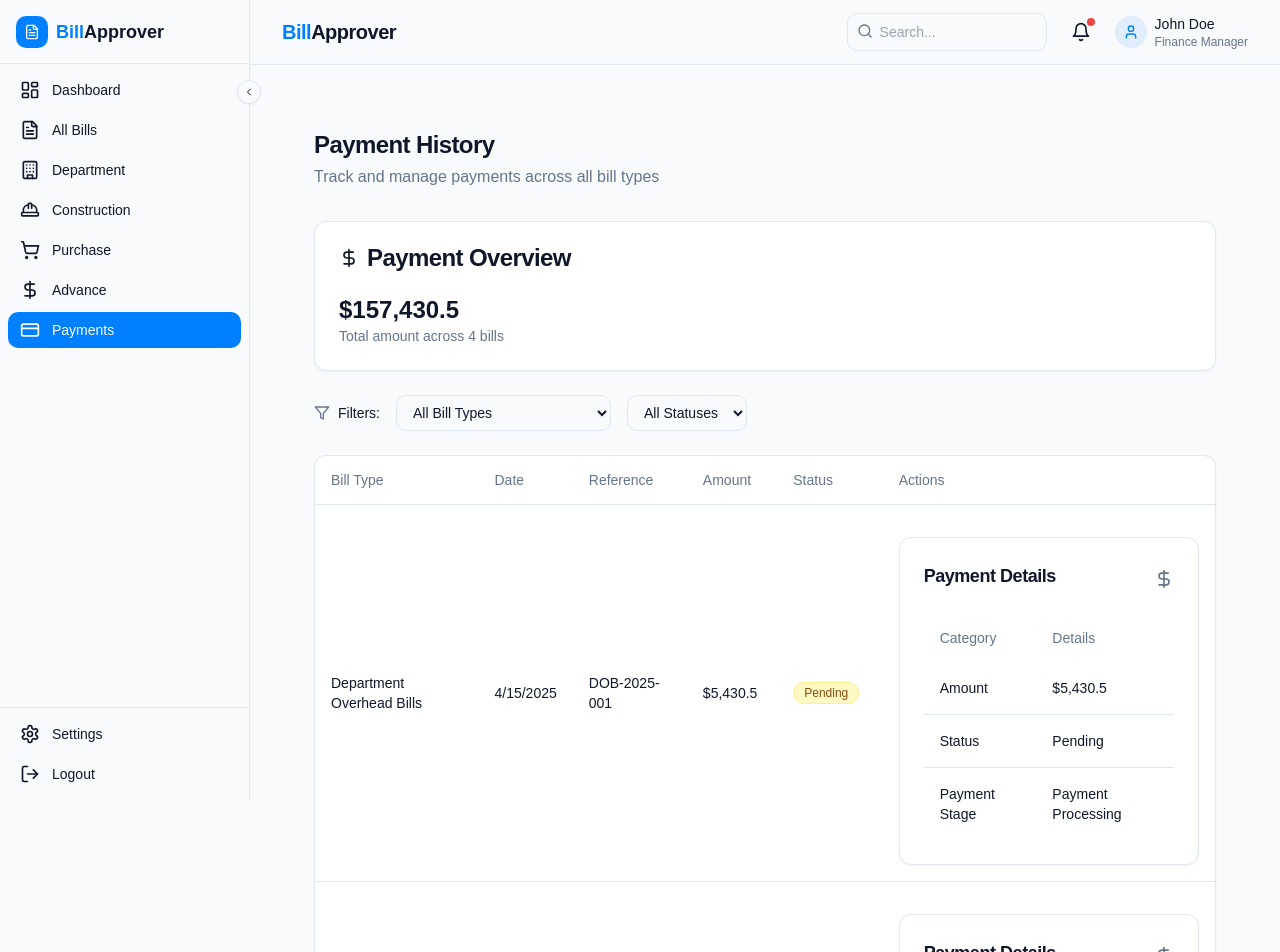
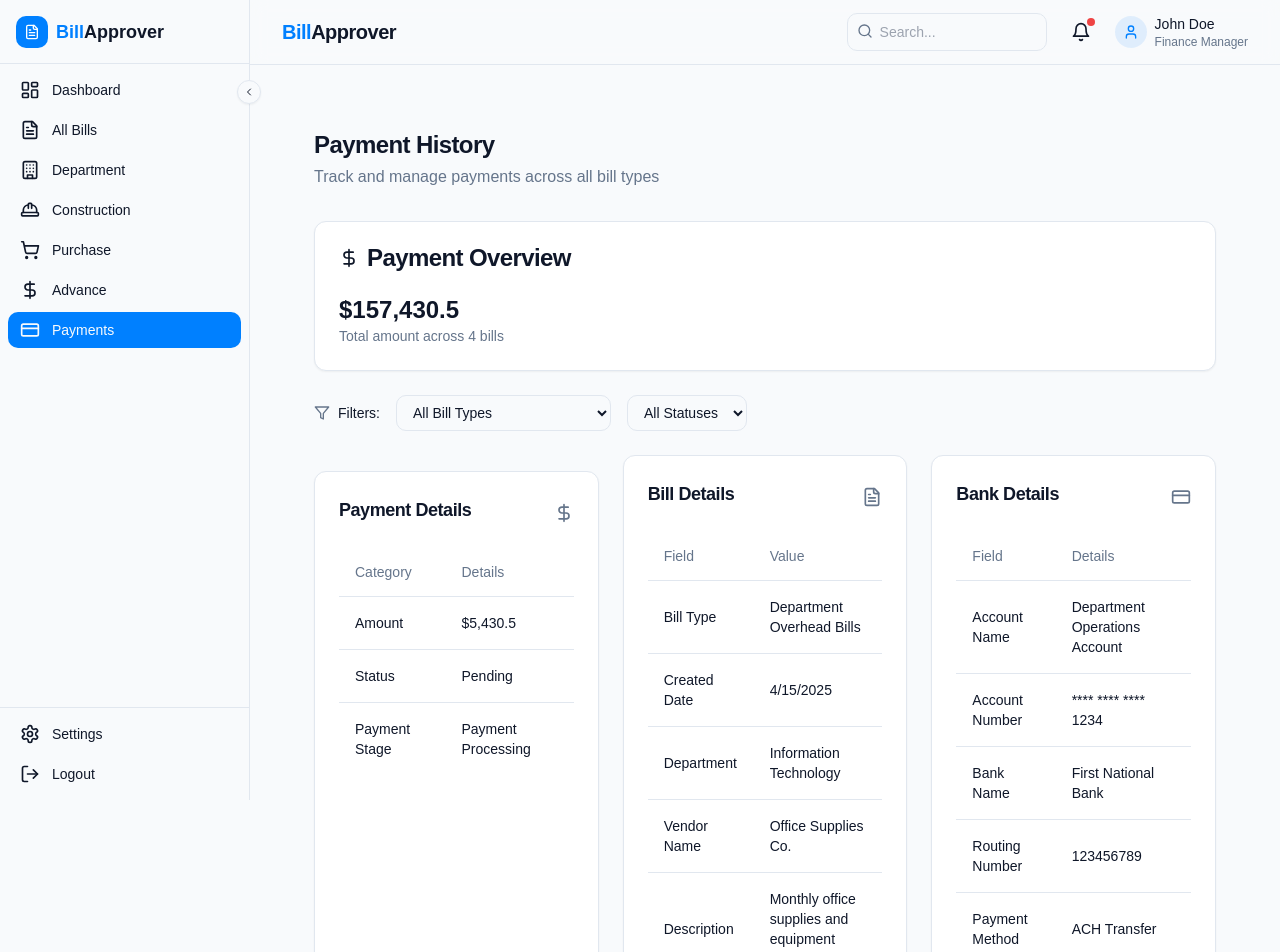
Before and after one commit to thevishaljaiswal/bill-approver-haven, a React (Vite) app: page /payments in a window 1280 px wide. Shown: the top 952 px of the page. Built offline with nearby package versions, Linux system fonts and the light colour scheme.

Commit message:
Add bill and bank details to Payments
Display bill and bank details in a card format on the Payments tab, similar to the existing Payment Details card.

```diff
--- /dev/null
+++ b/src/components/payments/BankDetailsCard.tsx
@@ -0,0 +1,113 @@
+import React from 'react';
+import {
+  Bill,
+  BillType,
+  DepartmentOverheadBill,
+  ConstructionContractBill,
+  PurchaseBill,
+  AdvanceRequestBill
+} from '@/context/BillContext';
+import { Card, CardContent, CardHeader, CardTitle } from '@/components/ui/card';
+import { Table, TableBody, TableCell, TableHead, TableHeader, TableRow } from '@/components/ui/table';
+import { CreditCard } from 'lucide-react';
+
+interface BankDetailsCardProps {
+  bill: Bill;
+}
+
+const BankDetailsCard: React.FC<BankDetailsCardProps> = ({ bill }) => {
+  const getBankDetails = () => {
+    // Mock bank details based on bill type - in real app this would come from the bill data
+    switch (bill.type) {
+      case BillType.DEPARTMENT_OVERHEAD:
+        return {
+          accountName: 'Department Operations Account',
+          accountNumber: '**** **** **** 1234',
+          bankName: 'First National Bank',
+          routingNumber: '123456789',
+          paymentMethod: 'ACH Transfer'
+        };
+
+      case BillType.CONSTRUCTION_CONTRACT:
+        return {
+          accountName: 'Construction Projects Account',
+          accountNumber: '**** **** **** 5678',
+          bankName: 'Construction Finance Bank',
+          routingNumber: '987654321',
+          paymentMethod: 'Wire Transfer'
+        };
+
+      case BillType.PURCHASE:
+        return {
+          accountName: 'Vendor Payments Account',
+          accountNumber: '**** **** **** 9012',
+          bankName: 'Commercial Banking Corp',
+          routingNumber: '456789123',
+          paymentMethod: 'Check'
+        };
+
+      case BillType.ADVANCE_REQUEST:
+        return {
+          accountName: 'Employee Advance Account',
+          accountNumber: '**** **** **** 3456',
+          bankName: 'Payroll Services Bank',
+          routingNumber: '789123456',
+          paymentMethod: 'Direct Deposit'
+        };
+
+      default:
+        return {
+          accountName: 'General Account',
+          accountNumber: '**** **** **** 0000',
+          bankName: 'Default Bank',
+          routingNumber: '000000000',
+          paymentMethod: 'Transfer'
+        };
+    }
+  };
+
+  const bankDetails = getBankDetails();
+
+  return (
+    <Card>
+      <CardHeader className="flex flex-row items-center justify-between">
+        <CardTitle className="text-lg font-semibold">Bank Details</CardTitle>
+        <CreditCard className="h-5 w-5 text-muted-foreground" />
+      </CardHeader>
+      <CardContent>
+        <Table>
+          <TableHeader>
+            <TableRow>
+              <TableHead>Field</TableHead>
+              <TableHead>Details</TableHead>
+            </TableRow>
+          </TableHeader>
+          <TableBody>
+            <TableRow>
+              <TableCell className="font-medium">Account Name</TableCell>
+              <TableCell>{bankDetails.accountName}</TableCell>
+            </TableRow>
+            <TableRow>
+              <TableCell className="font-medium">Account Number</TableCell>
+              <TableCell>{bankDetails.accountNumber}</TableCell>
+            </TableRow>
+            <TableRow>
+              <TableCell className="font-medium">Bank Name</TableCell>
+              <TableCell>{bankDetails.bankName}</TableCell>
+            </TableRow>
+            <TableRow>
+              <TableCell className="font-medium">Routing Number</TableCell>
+              <TableCell>{bankDetails.routingNumber}</TableCell>
+            </TableRow>
+            <TableRow>
+              <TableCell className="font-medium">Payment Method</TableCell>
+              <TableCell>{bankDetails.paymentMethod}</TableCell>
+            </TableRow>
+          </TableBody>
+        </Table>
+      </CardContent>
+    </Card>
+  );
+};
+
+export default BankDetailsCard;
--- /dev/null
+++ b/src/components/payments/BillDetailsCard.tsx
@@ -0,0 +1,106 @@
+import React from 'react';
+import {
+  Bill,
+  BillType,
+  DepartmentOverheadBill,
+  ConstructionContractBill,
+  PurchaseBill,
+  AdvanceRequestBill
+} from '@/context/BillContext';
+import { Card, CardContent, CardHeader, CardTitle } from '@/components/ui/card';
+import { Table, TableBody, TableCell, TableHead, TableHeader, TableRow } from '@/components/ui/table';
+import { FileText } from 'lucide-react';
+
+interface BillDetailsCardProps {
+  bill: Bill;
+}
+
+const BillDetailsCard: React.FC<BillDetailsCardProps> = ({ bill }) => {
+  const getBillSpecificDetails = () => {
+    switch (bill.type) {
+      case BillType.DEPARTMENT_OVERHEAD:
+        const deptBill = bill as DepartmentOverheadBill;
+        return [
+          { label: 'Department', value: deptBill.department },
+          { label: 'Vendor Name', value: deptBill.vendorName },
+          { label: 'Description', value: deptBill.description },
+          { label: 'Bill Number', value: deptBill.billNumber },
+          { label: 'Due Date', value: deptBill.dueDate.toLocaleDateString() }
+        ];
+
+      case BillType.CONSTRUCTION_CONTRACT:
+        const constructionBill = bill as ConstructionContractBill;
+        return [
+          { label: 'Contractor', value: constructionBill.contractorName },
+          { label: 'Project', value: constructionBill.projectName },
+          { label: 'Bill Number', value: constructionBill.billNumber },
+          { label: 'Site Location', value: constructionBill.siteLocation },
+          { label: 'Work Order', value: constructionBill.workOrderNumber },
+          { label: 'Retention Amount', value: `$${constructionBill.retentionAmount.toLocaleString()}` }
+        ];
+
+      case BillType.PURCHASE:
+        const purchaseBill = bill as PurchaseBill;
+        return [
+          { label: 'Vendor', value: purchaseBill.vendorName },
+          { label: 'PO Number', value: purchaseBill.poNumber },
+          { label: 'Item Description', value: purchaseBill.itemDescription },
+          { label: 'Quantity', value: purchaseBill.quantity.toString() },
+          { label: 'Unit Price', value: `$${purchaseBill.unitPrice.toLocaleString()}` },
+          { label: 'GRN Number', value: purchaseBill.grnNumber }
+        ];
+
+      case BillType.ADVANCE_REQUEST:
+        const advanceBill = bill as AdvanceRequestBill;
+        return [
+          { label: 'Vendor Name', value: advanceBill.vendorName },
+          { label: 'Vendor ID', value: advanceBill.vendorId },
+          { label: 'Contact Number', value: advanceBill.contactNumber },
+          { label: 'Purpose', value: advanceBill.purpose },
+          { label: 'Payment Method', value: advanceBill.paymentMethod }
+        ];
+
+      default:
+        return [];
+    }
+  };
+
+  const specificDetails = getBillSpecificDetails();
+
+  return (
+    <Card>
+      <CardHeader className="flex flex-row items-center justify-between">
+        <CardTitle className="text-lg font-semibold">Bill Details</CardTitle>
+        <FileText className="h-5 w-5 text-muted-foreground" />
+      </CardHeader>
+      <CardContent>
+        <Table>
+          <TableHeader>
+            <TableRow>
+              <TableHead>Field</TableHead>
+              <TableHead>Value</TableHead>
+            </TableRow>
+          </TableHeader>
+          <TableBody>
+            <TableRow>
+              <TableCell className="font-medium">Bill Type</TableCell>
+              <TableCell>{bill.type}</TableCell>
+            </TableRow>
+            <TableRow>
+              <TableCell className="font-medium">Created Date</TableCell>
+              <TableCell>{bill.createdAt.toLocaleDateString()}</TableCell>
+            </TableRow>
+            {specificDetails.map((detail, index) => (
+              <TableRow key={index}>
+                <TableCell className="font-medium">{detail.label}</TableCell>
+                <TableCell>{detail.value}</TableCell>
+              </TableRow>
+            ))}
+          </TableBody>
+        </Table>
+      </CardContent>
+    </Card>
+  );
+};
+
+export default BillDetailsCard;
--- a/src/pages/PaymentHistory.tsx
+++ b/src/pages/PaymentHistory.tsx
@@ -6,6 +6,8 @@ import { Table, TableBody, TableCell, TableHead, TableHeader, TableRow } from '@
 import { DollarSign, Filter } from 'lucide-react';
 import StatusBadge from '@/components/ui/StatusBadge';
 import PaymentDetails from '@/components/payments/PaymentDetails';
+import BillDetailsCard from '@/components/payments/BillDetailsCard';
+import BankDetailsCard from '@/components/payments/BankDetailsCard';
 
 const PaymentHistory = () => {
   const { bills } = useBillContext();
@@ -116,6 +118,15 @@ const PaymentHistory = () => {
         </select>
       </div>
 
+      {/* Display cards for the first bill in filtered results as example */}
+      {filteredBills.length > 0 && (
+        <div className="grid grid-cols-1 lg:grid-cols-3 gap-6 mb-6">
+          <PaymentDetails bill={filteredBills[0]} />
+          <BillDetailsCard bill={filteredBills[0]} />
+          <BankDetailsCard bill={filteredBills[0]} />
+        </div>
+      )}
+
       <Card>
         <Table>
           <TableHeader>
@@ -143,7 +154,15 @@ const PaymentHistory = () => {
                   <StatusBadge status={bill.status} />
                 </TableCell>
                 <TableCell>
-                  <PaymentDetails bill={bill} />
+                  <button
+                    className="text-primary hover:underline"
+                    onClick={() => {
+                      // This could open a modal or navigate to detail page
+                      console.log('View details for bill:', bill.id);
+                    }}
+                  >
+                    View Details
+                  </button>
                 </TableCell>
               </TableRow>
             ))}
```
